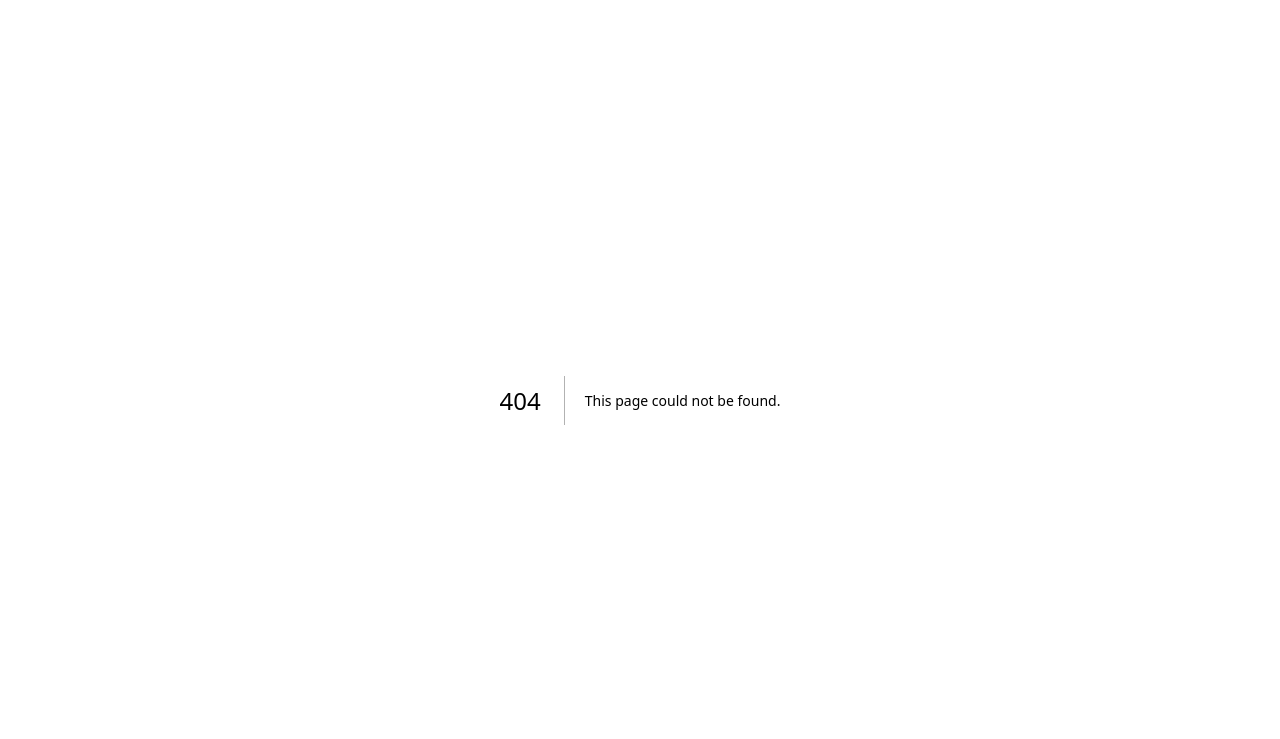
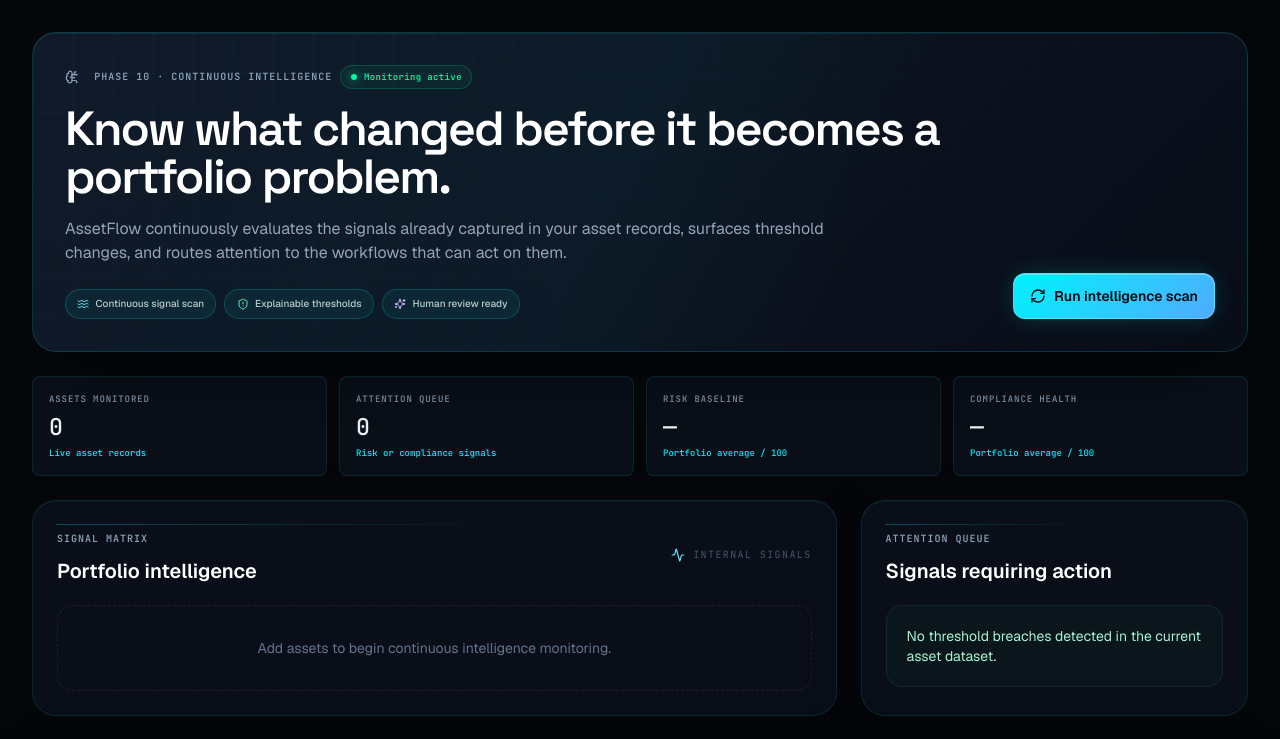
Before and after one commit to BSMbennet/AssetFlow-AI, a Next.js app in the folder apps/web/: page /intelligence in a window 1280 px wide. Before the commit this address had no page. Shown: the top 739 px of the page. Built offline with nearby package versions, Linux system fonts and the light colour scheme; no server answers; the database is empty.

Commit message:
feat(web): add phase 10 intelligence route

```diff
--- /dev/null
+++ b/apps/web/src/app/intelligence/page.tsx
@@ -0,0 +1,5 @@
+import { Phase10ContinuousIntelligenceWorkspace } from '@/components/intelligence/Phase10ContinuousIntelligenceWorkspace';
+
+export default function IntelligencePage() {
+  return <Phase10ContinuousIntelligenceWorkspace />;
+}
```
